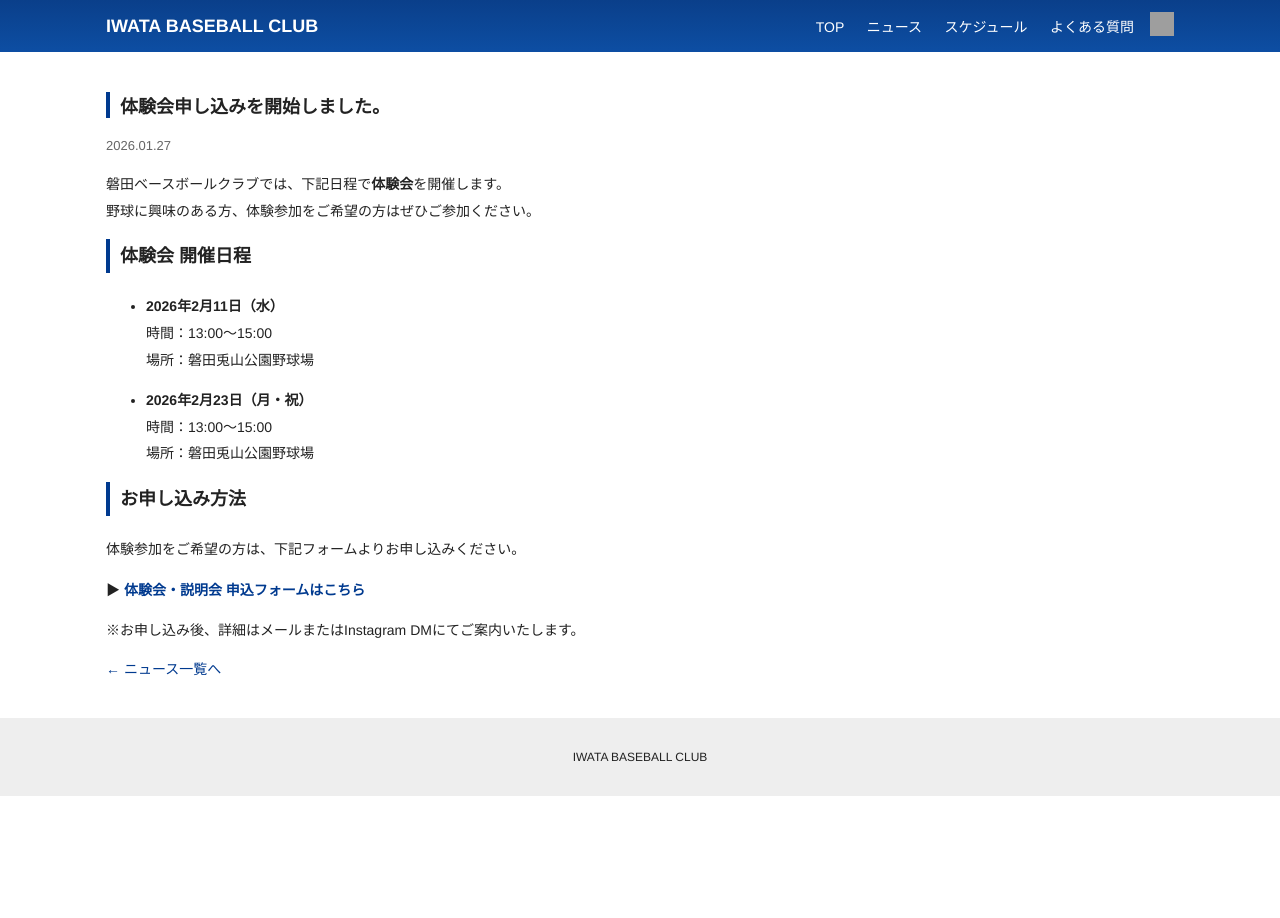
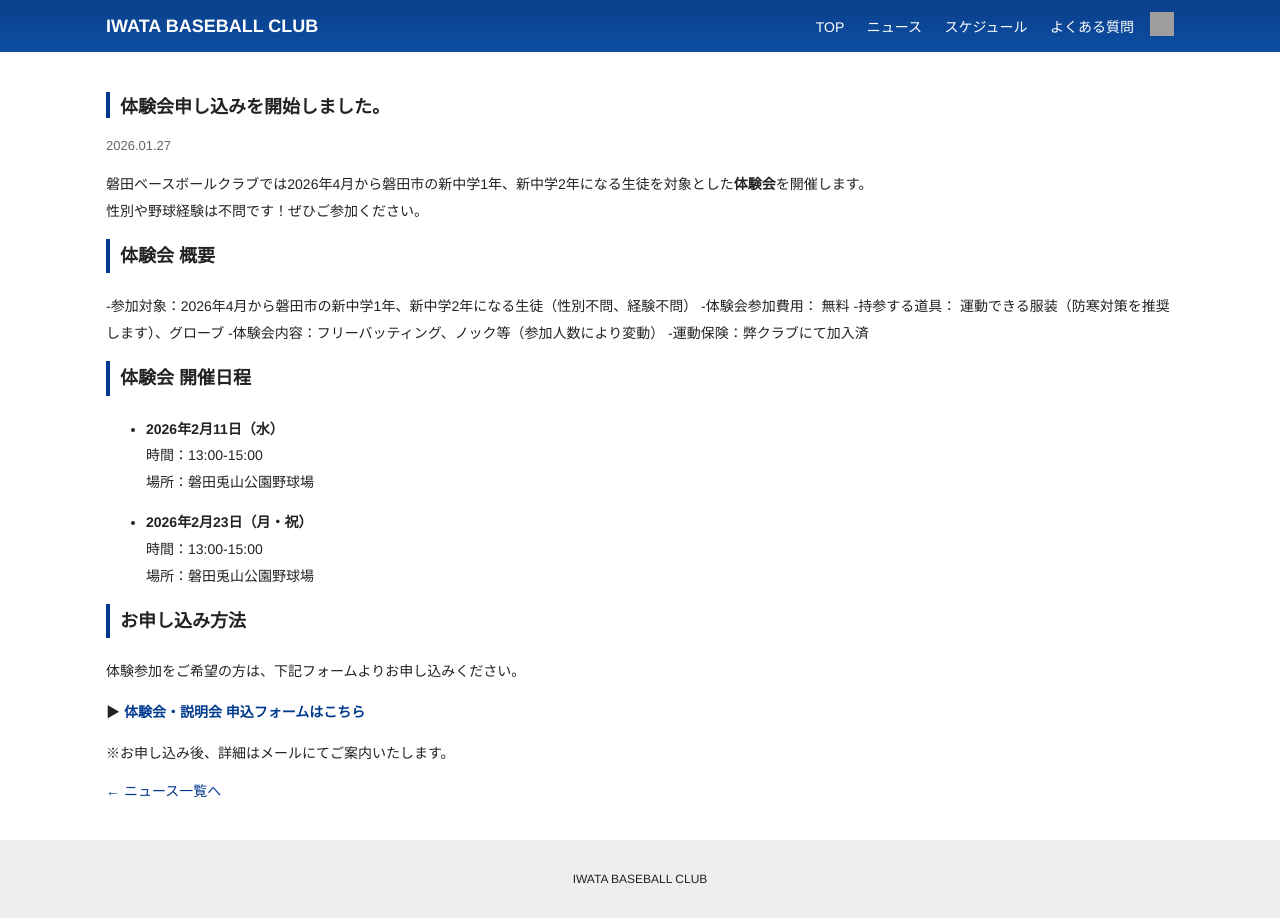
Before and after one commit to moutineigo/baseball, a Jekyll site: the page built from _posts/2026-01-27-welcome.md, in a window 1280 px wide. Built offline with Jekyll 4.4.1, drawn with Linux system fonts in a browser that asks for light colours; grey boxes are pictures that could not be loaded.

Commit message:
Add files via upload

```diff
--- a/_posts/2026-01-27-welcome.md
+++ b/_posts/2026-01-27-welcome.md
@@ -3,18 +3,28 @@ layout: post
 title: 体験会申し込みを開始しました。
 ---
 
-磐田ベースボールクラブでは、下記日程で**体験会**を開催します。
-野球に興味のある方、体験参加をご希望の方はぜひご参加ください。
+磐田ベースボールクラブでは2026年4月から磐田市の新中学1年、新中学2年になる生徒を対象とした**体験会**を開催します。
+性別や野球経験は不問です！ぜひご参加ください。
+
+
+## 体験会 概要
+-参加対象：2026年4月から磐田市の新中学1年、新中学2年になる生徒（性別不問、経験不問）
+-体験会参加費用： 無料
+-持参する道具： 運動できる服装（防寒対策を推奨します）、グローブ
+-体験会内容：フリーバッティング、ノック等（参加人数により変動）
+-運動保険：弊クラブにて加入済
+
 
 ## 体験会 開催日程
 
 - **2026年2月11日（水）**
-  時間：13:00〜15:00
+  時間：13:00-15:00
   場所：磐田兎山公園野球場
 
 - **2026年2月23日（月・祝）**
-  時間：13:00〜15:00
+  時間：13:00-15:00
   場所：磐田兎山公園野球場
+
 
 ## お申し込み方法
 
@@ -22,4 +32,4 @@ title: 体験会申し込みを開始しました。
 
 ▶ **[体験会・説明会 申込フォームはこちら](https://forms.gle/pca34vjWQodBTL4F8){:target="_blank" rel="noopener"}**
 
-※お申し込み後、詳細はメールまたはInstagram DMにてご案内いたします。
+※お申し込み後、詳細はメールにてご案内いたします。
```
